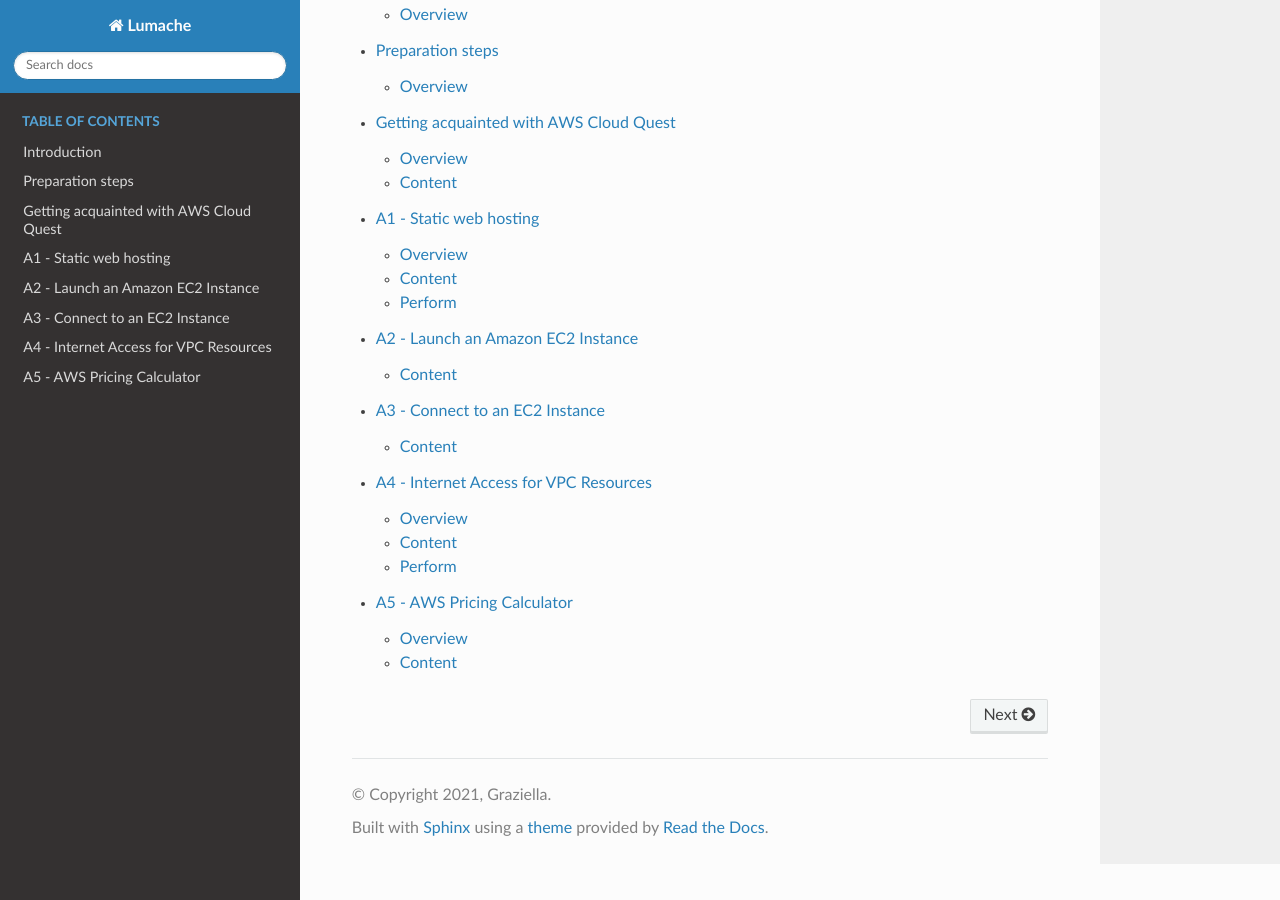
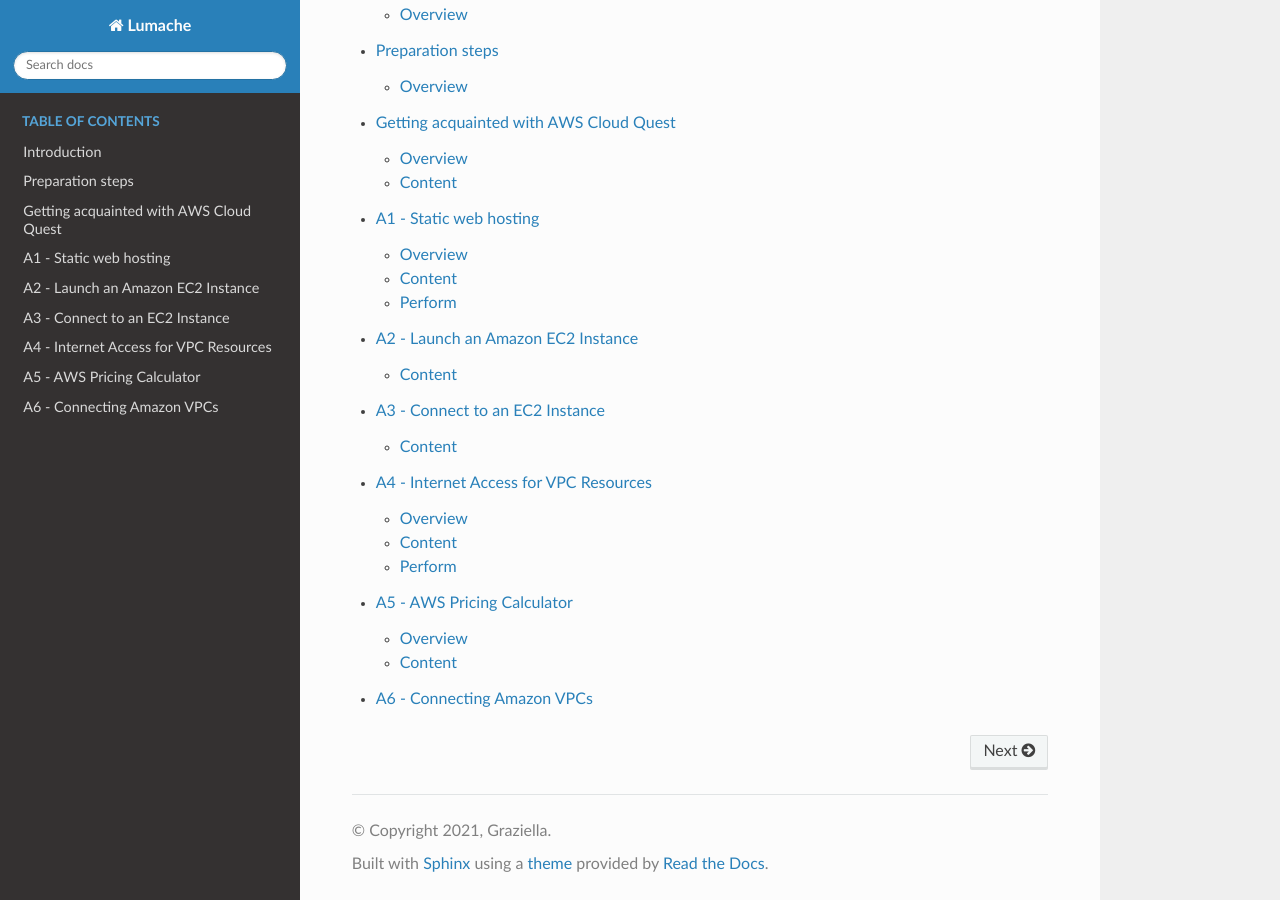
Before and after one commit to alven255/AWS-TOTURIAL, a Sphinx documentation site: the page built from docs/source/index.rst, in a window 1280 px wide and 900 px high, scrolled down 1234 px. Built offline with Sphinx 7.4.7 and the Read the Docs theme 3.1.0, drawn with Linux system fonts in a browser that asks for light colours; pages that are not in the unit, such as notebooks, are missing from menus.

Commit message:
Update index.rst

```diff
--- a/docs/source/index.rst
+++ b/docs/source/index.rst
@@ -35,3 +35,4 @@
    A3 - Connect to an EC2 Instance
    A4 - Internet Access for VPC Resources
    A5 - AWS Pricing Calculator
+   A6 - Connecting Amazon VPCs
```
